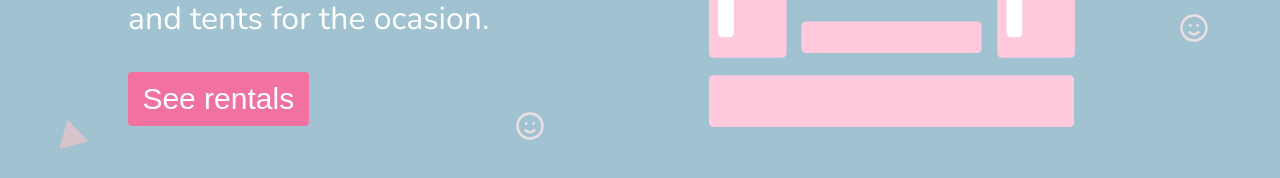
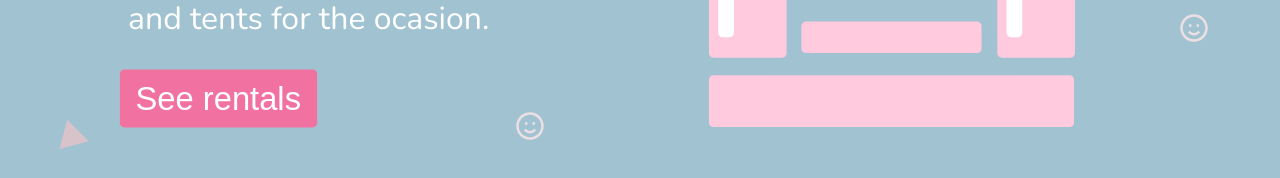
Before and after one commit to alopez96/brendas-react, a React (Create React App) app: page / in a window 1280 px wide. In both pictures the pointer is over the button "See rentals". Shown: the part 473-651 px from the top of the page. Built offline with nearby package versions, Linux system fonts and the light colour scheme.

Commit message:
buttons hover transition

```diff
--- a/src/App.css
+++ b/src/App.css
@@ -40,6 +40,16 @@
     color: #fff;
     border-radius: 0.25rem;
     border: none;
+    transition: all .2s ease-in-out;
+}
+
+.cta-btn:hover{
+    cursor: pointer;
+    transform: scale(1.09);
+}
+
+.mcta-btn:hover{
+    cursor: pointer;
 }
 
 .lang-btn{
--- a/src/components/about-jump/about.css
+++ b/src/components/about-jump/about.css
@@ -22,6 +22,12 @@
     font-size: 1.4em;
     background-color: transparent;
     border: none;
+    transition: all .2s ease-in-out;
+}
+
+.primary:hover{
+    cursor: pointer;
+    transform: scale(1.09);
 }
 
 .secondary{
@@ -30,6 +36,12 @@
     font-size: 1.4em;
     background-color: transparent;
     border: none;
+    transition: all .2s ease-in-out;
+}
+
+.secondary:hover{
+    cursor: pointer;
+    transform: scale(1.09);
 }
 
 .content{
--- a/src/components/footer/footer.css
+++ b/src/components/footer/footer.css
@@ -21,8 +21,10 @@
     display: block;
     margin-left: auto;
     margin-right: auto;
+    transition: all .2s ease-in-out;
 }
 
-.footer-list li :hover{
+.footer-list div:hover{
     cursor: pointer;
+    transform: scale(1.5);
 }
```
